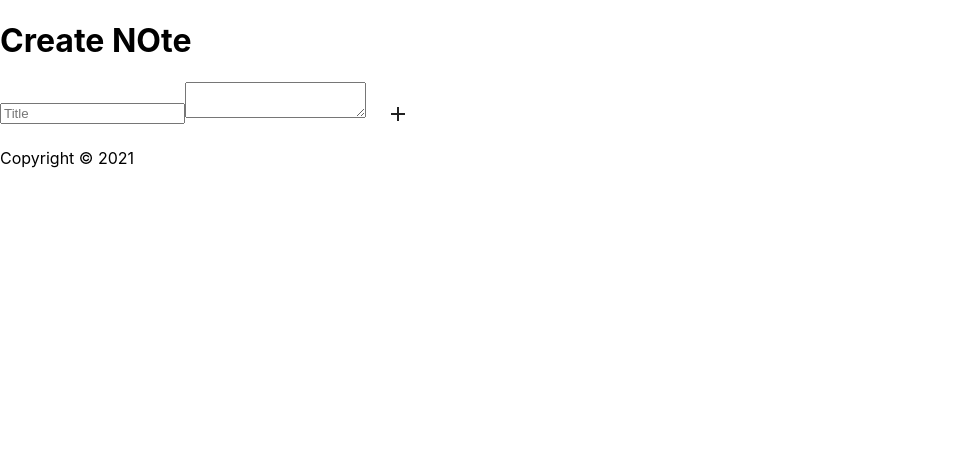
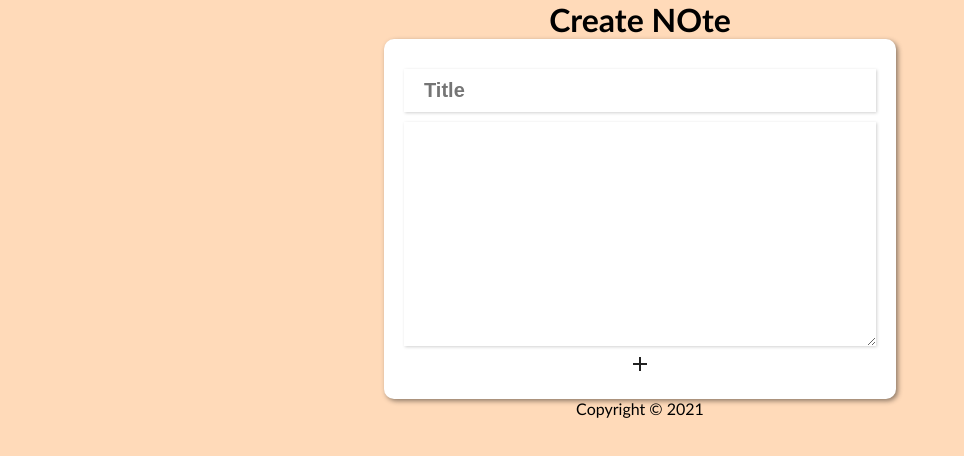
Before and after one commit to Sisamgtm07/Note-App, a React (Create React App) app: page / in a window 1280 px wide. Shown: the top 456 px of the page, without its empty margins (0-964 px from the left). Built offline with nearby package versions, Linux system fonts and the light colour scheme.

Commit message:
Style to create note

```diff
--- a/src/index.css
+++ b/src/index.css
@@ -1,13 +1,73 @@
-body {
+*{
   margin: 0;
-  font-family: -apple-system, BlinkMacSystemFont, 'Segoe UI', 'Roboto', 'Oxygen',
-    'Ubuntu', 'Cantarell', 'Fira Sans', 'Droid Sans', 'Helvetica Neue',
-    sans-serif;
-  -webkit-font-smoothing: antialiased;
-  -moz-osx-font-smoothing: grayscale;
+  padding: 0;
+  box-sizing: border-box;
 }
 
-code {
-  font-family: source-code-pro, Menlo, Monaco, Consolas, 'Courier New',
-    monospace;
+body{
+  font-family: 'Gill Sans', 'Gill Sans MT', Calibri, 'Trebuchet MS', sans-serif;
+  background-color: peachpuff;
+  text-align: center;
 }
+
+
+.main_note{
+  background-color: white;
+  height: 45vh;
+  width: 40%;
+  margin: 0 auto;
+  box-shadow: 2px 2px 5px rgba(0, 0, 0, 0.452);
+  border-radius: 10px;
+}
+
+.main_note form{
+  position: relative;
+  display: flex;
+  flex-direction: column;
+  padding: 20px;
+
+}
+
+.main_note form input, textarea{
+    margin-top: 10px;
+    border: none;
+    box-shadow: 1px 1px 3px rgba(0, 0, 0, 0.185);
+    outline: none;
+
+}
+.main_note form input{
+  padding: 10px 20px;
+  font-size: 20px;
+  font-weight: 600;
+}
+
+.main_note form textarea{
+  font-size: 14px;
+  height: 28vh;
+  padding: 10px 20p;
+}
+
+.main_note form .add{
+  position: absolute;
+  box-shadow: 1px 1px 3px rgba(0, 0, 0, 0.452);
+  border-radius: 50%;
+  right: -38px;
+  font-size: 40px;
+  max-width:30% ;
+  background-color: rgb(218, 96, 96);
+  color: white;
+  bottom: -32px;
+  transition: .5s ease all;
+  cursor: pointer;
+}
+.main_note form .add:hover{
+  background-color: rgb(201, 64, 64);
+  color: white;
+
+}
+
+Button:hover{
+  background-color: white;
+  transition: none;
+  color: white;
+}
```
